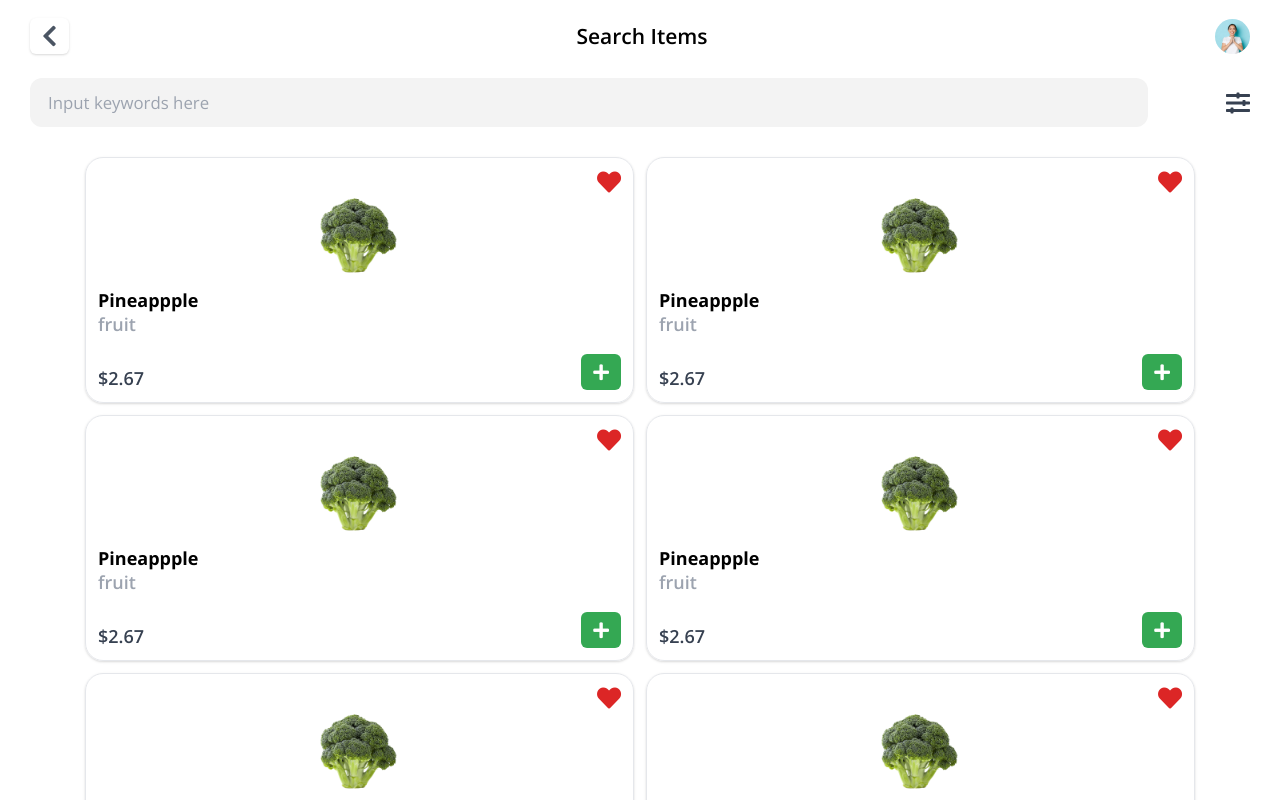
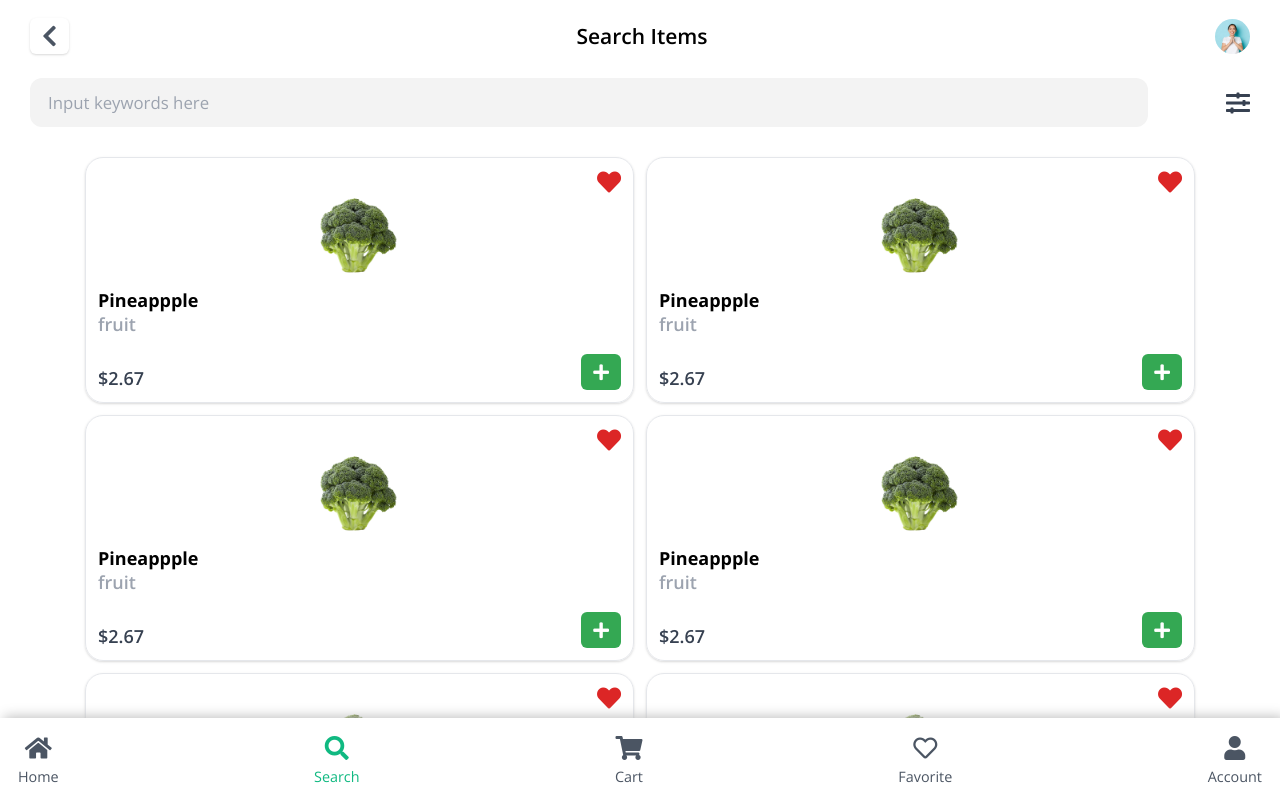
Before and after one commit to or-abdillh/vegetable-app, a Vue app: page / in a window 1280 px wide. Shown: the top 800 px of the page. Built offline with nearby package versions, Linux system fonts and the light colour scheme.

Commit message:
Create navbar

```diff
--- a/src/App.vue
+++ b/src/App.vue
@@ -2,12 +2,14 @@
 	<Header></Header>
 	<SearchBar></SearchBar>
 	<CardWrapper></CardWrapper>
+	<Navbar></Navbar>
 </template>
 
 <script setup>
 
-   import Header from './components/Header.vue'
-   import SearchBar from './components/SearchBar.vue'
-   import CardWrapper from './components/CardWrapper.vue'
+	import Header from './components/Header.vue'
+	import SearchBar from './components/SearchBar.vue'
+	import CardWrapper from './components/CardWrapper.vue'
+	import Navbar from './components/Navbar.vue'
 
 </script>
--- /dev/null
+++ b/src/components/Navbar.vue
@@ -0,0 +1,49 @@
+<template>
+	<section class="fixed shadow-cstm flex justify-between bottom-0 left-0 right-0 bg-white px-3 py-2">
+		<template v-for="list in lists" :key="list">
+			<div  :class="list.name === 'Search' ? 'text-green-500' : 'text-gray-600'">
+				<i :class="list.icon" class="w-full text-base text-center"></i>
+				<p class="text-xxs">{{ list.name }}</p>
+			</div>
+		</template>
+	</section>
+</template>
+
+<style scoped>
+
+	.text-xxs {
+		font-size: .6rem
+	}
+
+	.shadow-cstm {
+		box-shadow: 4px -1px 12px #BBBBBB;
+	}
+
+</style>
+
+<script setup>
+
+	const lists = [
+		{
+			name: 'Home',
+			icon: 'fa fa-home'
+		},
+		{
+			name: 'Search',
+			icon: 'fa fa-search'
+		},
+		{
+			name: 'Cart',
+			icon: 'fas fa-shopping-cart'
+		},
+		{
+			name: 'Favorite',
+			icon: 'far fa-heart'
+		},
+		{
+			name: 'Account',
+			icon: 'fa fa-user'
+		}
+	]
+
+</script>
```
